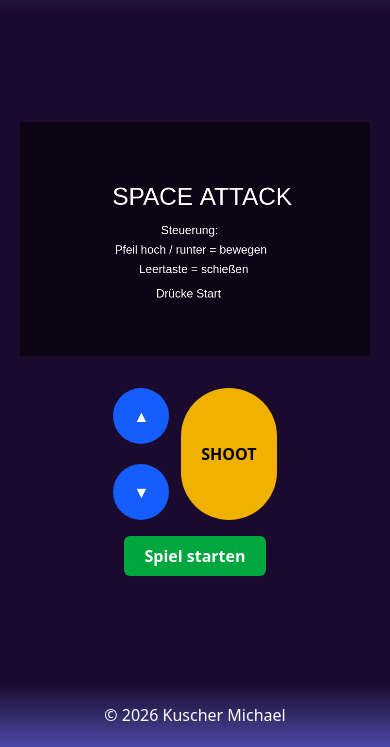
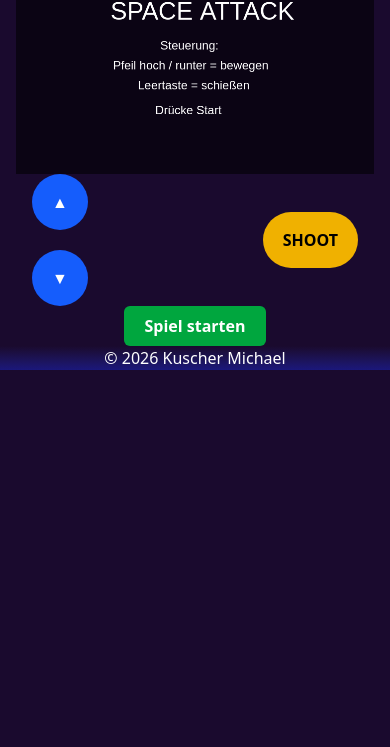
Before and after one commit to Darkfire1003/Alien-Attack, a website: page index.html in a window 390 px wide. Shown: the part 97-844 px from the top of the page. Drawn offline with Linux system fonts and the light colour scheme.

Commit message:
Update index.html

```diff
--- a/index.html
+++ b/index.html
@@ -1,68 +1,63 @@
 <!doctype html>
-<html lang="de">
+<html lang="de" class="h-full">
   <head>
-    <meta charset="UTF-8" />
+    <meta charset="UTF-8"/>
     <meta
       name="viewport"
       content="width=device-width, initial-scale=1.0"
     />
     <title>SpaceAttack</title>
-    <link
-      rel="stylesheet"
-      href="output.css"
-    />
+    <link rel="stylesheet" href="output.css" />
   </head>
 
-  <body class="flex min-h-screen flex-col">
-    <header
-      class="container h-28 flex justify-between items-center bg-linear-to-t from-[#1a0a2e] via-[#1b1b8f]/80 via-100% to-transparent"
-    >
-      <h1 class="w-full font-bold text-5xl text-center text-amber-50">
+  <body class="m-0 flex h-screen flex-col overflow-hidden bg-[#1a0a2e]">
+    <header class="flex h-20 shrink-0 items-center justify-center bg-linear-to-t from-[#1a0a2e] via-[#1b1b8f]/80 via-100% to-transparent">
+      <h1 class="text-center text-2xl font-bold text-amber-50 md:text-3xl">
         Alien ATTACK
       </h1>
     </header>
-    <main
-      class="container flex flex-1 justify-center items-center bg-[#1a0a2e]"
-    >
-      <div class="flex flex-col items-center gap-4">
+
+    <main class="flex flex-1 items-center justify-center overflow-hidden px-4">
+      <div class="flex max-h-full flex-col items-center gap-2">
         <canvas
           id="canvas"
           width="720"
           height="480"
-          class="w-full max-w-180 h-auto"
+          class="h-auto w-full max-w-[720px]"
         ></canvas>
-        <div
-          id="mobile-controls"
-          class="mt-4 flex gap-3 md:hidden"
-        >
+
+        <div id="mobile-controls" class="w-full md:hidden">
+          <div class="flex w-full items-center justify-between px-4">
             <div class="flex flex-col gap-5">
               <button
                 id="btn-up"
-              class="rounded-full bg-blue-600 px-5 py-4 text-white font-bold active:scale-95"
+                class="rounded-full bg-blue-600 px-5 py-4 font-bold text-white active:scale-95"
               >
                 ▲
               </button>
 
               <button
                 id="btn-down"
-              class="rounded-full bg-blue-600 px-5 py-4 text-white font-bold active:scale-95"
+                class="rounded-full bg-blue-600 px-5 py-4 font-bold text-white active:scale-95"
               >
                 ▼
               </button>
             </div>
+
             <button
               id="btn-shoot"
-            class="rounded-full bg-yellow-500 px-5 py-4 text-black font-bold active:scale-95"
+              class="rounded-full bg-yellow-500 px-5 py-4 font-bold text-black active:scale-95"
             >
               SHOOT
             </button>
+          </div>
         </div>
 
         <div class="flex gap-4">
           <button
             id="start-btn"
             onclick="startGame()"
-            class="rounded-md bg-green-600 px-5 py-2 text-white font-semibold hover:bg-green-400 hover:text-black transition-all duration-150"
+            class="rounded-md bg-green-600 px-5 py-2 font-semibold text-white transition-all duration-150 hover:bg-green-400 hover:text-black"
           >
             Spiel starten
           </button>
@@ -70,7 +65,7 @@
           <button
             id="restart-btn"
             onclick="restartGame()"
-            class="rounded-md bg-red-600 px-5 py-2 text-white font-semibold hover:bg-red-400 hover:text-black transition-all duration-150 hidden"
+            class="hidden rounded-md bg-red-600 px-5 py-2 font-semibold text-white transition-all duration-150 hover:bg-red-400 hover:text-black"
           >
             Neustart
           </button>
@@ -78,12 +73,10 @@
       </div>
     </main>
 
-    <footer
-      class="container bg-linear-to-b from-[#1a0a2e] via-[#1b1b8f]/80 via-100% to-transparent"
-    >
+    <footer class="shrink-0 bg-linear-to-b from-[#1a0a2e] via-[#1b1b8f]/80 via-100% to-transparent">
       <p class="text-center text-white">&copy; 2026 Kuscher Michael</p>
     </footer>
-    <!-- Script -->
+
     <script src="scripts.js"></script>
   </body>
 </html>
```
Lines whose indentation alone changed are shown as unchanged.
